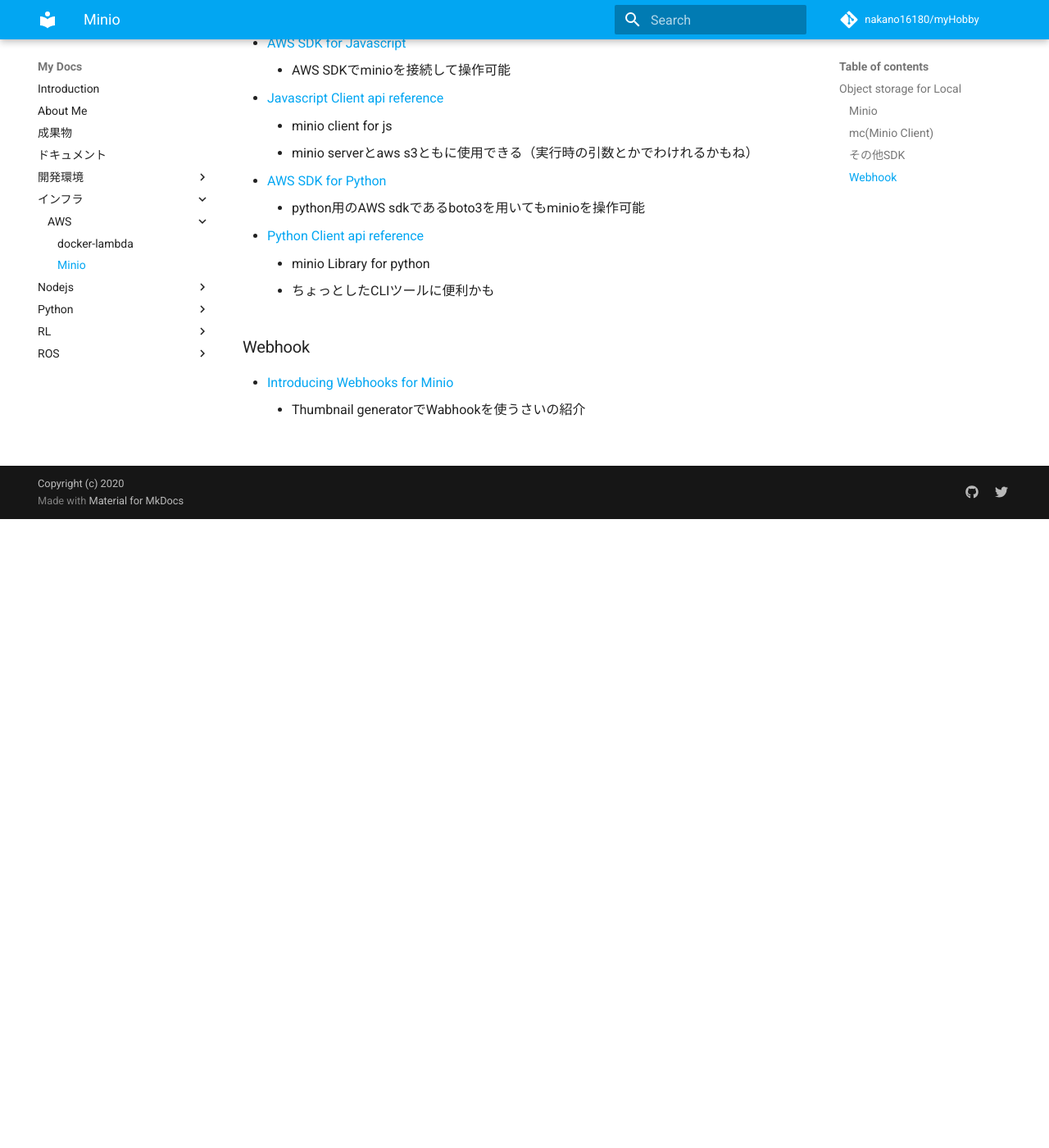
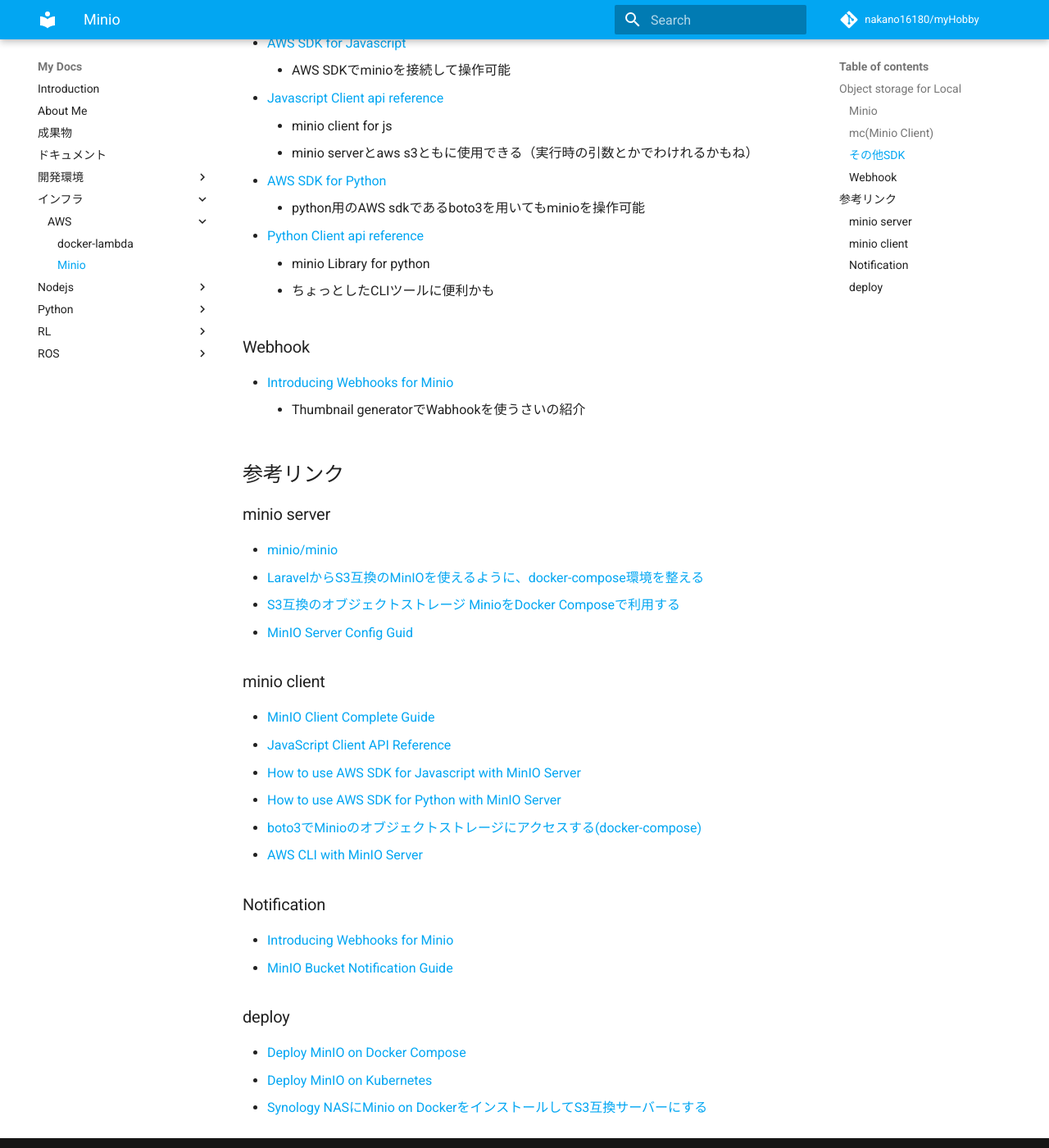
Before and after one commit to nakano16180/myHobby, an MkDocs documentation site: the page built from docs/dev/minio.md, in a window 1280 px wide and 1400 px high, scrolled down 767 px. Shown: the whole window at 82% size. Built offline with MkDocs 1.6.1 and Material for MkDocs 9.7.7, drawn with Linux system fonts in a browser that asks for light colours; comment, search, counter and statistics services are not loaded.

Commit message:
update インフラ

```diff
--- a/docs/dev/minio.md
+++ b/docs/dev/minio.md
@@ -37,3 +37,27 @@
 ### Webhook
   - [Introducing Webhooks for Minio](https://blog.minio.io/introducing-webhooks-for-minio-e2c3ad26deb2)
     - Thumbnail generatorでWabhookを使うさいの紹介
+
+## 参考リンク
+### minio server
+  - [minio/minio](https://github.com/minio/minio)
+  - [LaravelからS3互換のMinIOを使えるように、docker-compose環境を整える](https://www.seeds-std.co.jp/blog/creators/2019-11-28-003000/)
+  - [S3互換のオブジェクトストレージ MinioをDocker Composeで利用する](https://cloudpack-media.cdn.ampproject.org/v/s/cloudpack.media/46077/amp?usqp=mq331AQFKAGwASA%3D&amp_js_v=0.1#aoh=15851490530866&referrer=https%3A%2F%2Fwww.google.com&amp_tf=%E3%82%BD%E3%83%BC%E3%82%B9%3A%20%251%24s&ampshare=https%3A%2F%2Fcloudpack.media%2F46077)
+  - [MinIO Server Config Guid](https://docs.min.io/docs/minio-server-configuration-guide.html)
+
+### minio client
+  - [MinIO Client Complete Guide](https://docs.min.io/docs/minio-client-complete-guide)
+  - [JavaScript Client API Reference](https://docs.min.io/docs/javascript-client-api-reference.html)
+  - [How to use AWS SDK for Javascript with MinIO Server](https://docs.min.io/docs/how-to-use-aws-sdk-for-javascript-with-minio-server.html)
+  - [How to use AWS SDK for Python with MinIO Server](https://docs.min.io/docs/how-to-use-aws-sdk-for-python-with-minio-server.html)
+  - [boto3でMinioのオブジェクトストレージにアクセスする(docker-compose)](https://qiita.com/th_/items/cf669949fe18f2eec5ab)
+  - [AWS CLI with MinIO Server](https://docs.min.io/docs/aws-cli-with-minio)
+
+### Notification
+  - [Introducing Webhooks for Minio](https://blog.minio.io/introducing-webhooks-for-minio-e2c3ad26deb2)
+  - [MinIO Bucket Notification Guide](https://docs.min.io/docs/minio-bucket-notification-guide.html)
+
+### deploy
+  - [Deploy MinIO on Docker Compose](https://docs.min.io/docs/deploy-minio-on-docker-compose.html)
+  - [Deploy MinIO on Kubernetes](https://docs.min.io/docs/deploy-minio-on-kubernetes.html)
+  - [Synology NASにMinio on DockerをインストールしてS3互換サーバーにする](https://blog.ik.am/entries/441)
```
Also changed, not shown: docs/dev/docker-lambda.md (+4 -0 lines), docs/dev/docker.md (+3 -0 lines).
